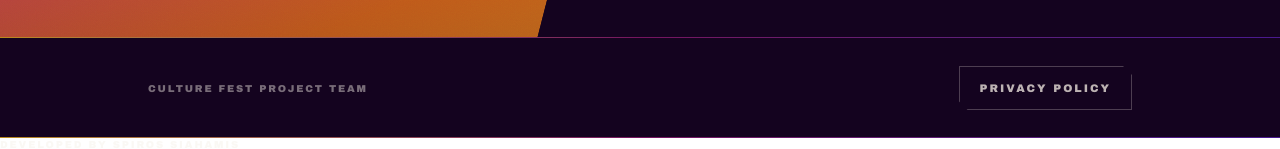
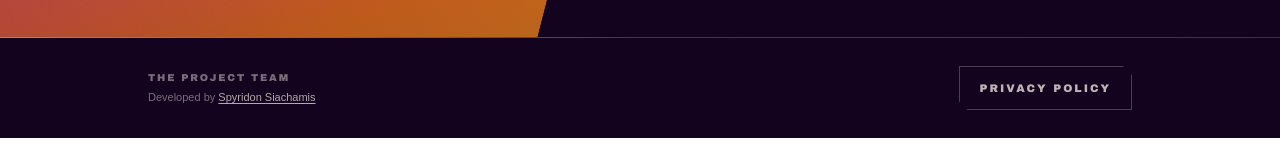
Before and after one commit to SpyrosSiachamis/culture-fest-survey, a Next.js app in the folder frontend/: page /signup in a window 1280 px wide. Shown: the part 763-912 px from the top of the page. Built offline with nearby package versions, Linux system fonts and the light colour scheme; no server answers.

Commit message:
feat: update privacy policy text and localization for developer attribution in footer

```diff
--- a/frontend/app/components/SiteFooter.tsx
+++ b/frontend/app/components/SiteFooter.tsx
@@ -4,6 +4,11 @@ import Link from "next/link";
 import { usePathname } from "next/navigation";
 
 import { useLang } from "@/components/LanguageProvider";
+
+/** Credited in both locales; the name itself is a proper noun and is not translated. */
+const DEVELOPER = "Spyridon Siachamis";
+
+const DEVELOPER_URL = "https://www.linkedin.com/in/spyridon-siachamis-578793290/";
 
 /**
  * The one footer, mounted once in the root layout so every public screen carries it.
@@ -34,7 +39,12 @@ export function SiteFooter() {
       <div className="h-px w-full bg-linear-to-r from-gold/70 via-magenta/50 to-violet/60" />
 
       <div className="mx-auto flex w-full max-w-5xl flex-col items-center gap-4 px-5 py-7 sm:flex-row sm:justify-between">
-        <p className="ticker text-[10px] text-bone/45">{t.footer.team}</p>
+        <div className="flex flex-col items-center gap-1 sm:items-start">
+          <p className="ticker text-[10px] text-bone/45">{t.footer.team}</p>
+          <p className="text-[11px] text-bone/45">
+            <Credit template={t.footer.developedBy} />
+          </p>
+        </div>
 
         <Link
           href="/privacy"
@@ -43,9 +53,34 @@ export function SiteFooter() {
           {t.footer.privacy}
         </Link>
       </div>
-      <div className="absolute bottom-0 left-0 h-px w-full bg-linear-to-r from-gold/70 via-magenta/50 to-violet/60" >
-        <p className="ticker text-[10px] text-bone/45">{t.footer_developed.developedBy}</p>
-      </div>
     </footer>
   );
 }
+
+/**
+ * "Developed by {name}", with the name linked to the developer's profile.
+ *
+ * `format()` from lib/i18n is no use here: it returns a flat string, and the name has to be an
+ * element. Splitting the template on the placeholder keeps the surrounding words translatable and
+ * lets each locale put the name where its grammar wants it.
+ */
+function Credit({ template }: { template: string }) {
+  const [before, after = ""] = template.split("{name}");
+
+  return (
+    <>
+      {before}
+      <a
+        href={DEVELOPER_URL}
+        target="_blank"
+        // noreferrer alongside noopener: the target is a personal profile, and there is no reason to
+        // tell it which page the visitor came from.
+        rel="noopener noreferrer"
+        className="text-bone/70 underline underline-offset-2 transition-colors hover:text-gold"
+      >
+        {DEVELOPER}
+      </a>
+      {after}
+    </>
+  );
+}
--- a/frontend/app/privacy/page.tsx
+++ b/frontend/app/privacy/page.tsx
@@ -10,7 +10,7 @@ import { PrivacyScreen } from "../components/PrivacyScreen";
 export const metadata: Metadata = {
   title: "Privacy Policy · Culture Fest 2026",
   description:
-    "How the Culture Fest Project Team handles information collected through the Culture Fest website, account system, and survey.",
+    "How the Project Team handles information collected through the Culture Fest website, account system, and survey.",
 };
 
 export default function PrivacyPage() {
--- a/frontend/lib/privacy.ts
+++ b/frontend/lib/privacy.ts
@@ -48,7 +48,7 @@ const en: Policy = {
   updated: "20 August 2026",
   status: "Draft for review",
   intro:
-    "This Privacy Policy explains how the Culture Fest Project Team handles information collected " +
+    "This Privacy Policy explains how the Project Team handles information collected " +
     "through the Culture Fest website, account system, and survey.",
   sections: [
     {
@@ -57,7 +57,7 @@ const en: Policy = {
       blocks: [
         {
           kind: "p",
-          text: "The Culture Fest website and survey are operated by the Culture Fest Project Team.",
+          text: "The Culture Fest website and survey are operated by the Project Team.",
         },
         {
           kind: "p",
@@ -74,7 +74,7 @@ const en: Policy = {
           kind: "p",
           text:
             "The privacy contact receives privacy-related requests and coordinates with the " +
-            "Culture Fest Project Team where necessary.",
+            "Project Team where necessary.",
         },
       ],
     },
@@ -174,7 +174,7 @@ const en: Policy = {
           kind: "p",
           text:
             "The Culture Fest survey is being used as a trial run for the festival. Its purpose is " +
-            "to help the Culture Fest Project Team understand attendee preferences, evaluate the " +
+            "to help the Project Team understand attendee preferences, evaluate the " +
             "event, and develop the Culture Fest brand and future events.",
         },
         { kind: "p", text: "Information may be used to:" },
@@ -200,7 +200,7 @@ const en: Policy = {
         {
           kind: "p",
           text:
-            "Survey information is intended for internal use by the Culture Fest Project Team and " +
+            "Survey information is intended for internal use by the Project Team and " +
             "is not intended to be shared with people outside the project team for their own " +
             "purposes.",
         },
@@ -245,7 +245,7 @@ const en: Policy = {
         {
           kind: "p",
           text:
-            "Survey responses are intended for internal use by the Culture Fest Project Team.",
+            "Survey responses are intended for internal use by the Project Team.",
         },
         {
           kind: "p",
@@ -420,7 +420,7 @@ const en: Policy = {
         {
           kind: "contact",
           rows: [
-            { label: "Team", value: "Culture Fest Project Team" },
+            { label: "Team", value: "The Project Team" },
             { label: "Privacy Contact", value: "Spyridon Siachamis" },
             { label: "Privacy Email", value: PRIVACY_EMAIL, href: PRIVACY_MAILTO },
             { label: "Website", value: WEBSITE, href: WEBSITE },
@@ -435,7 +435,7 @@ const el: Policy = {
   updated: "20 Αυγούστου 2026",
   status: "Προσχέδιο προς αναθεώρηση",
   intro:
-    "Η παρούσα Πολιτική Απορρήτου εξηγεί πώς η Ομάδα Έργου του Culture Fest διαχειρίζεται τις " +
+    "Η παρούσα Πολιτική Απορρήτου εξηγεί πώς η Ομάδα Έργου διαχειρίζεται τις " +
     "πληροφορίες που συλλέγονται μέσω του ιστότοπου, του συστήματος λογαριασμών και της έρευνας " +
     "του Culture Fest.",
   sections: [
@@ -446,8 +446,7 @@ const el: Policy = {
         {
           kind: "p",
           text:
-            "Ο ιστότοπος και η έρευνα του Culture Fest λειτουργούν από την Ομάδα Έργου του " +
-            "Culture Fest.",
+            "Ο ιστότοπος και η έρευνα του Culture Fest λειτουργούν από την Ομάδα Έργου.",
         },
         {
           kind: "p",
@@ -466,7 +465,7 @@ const el: Policy = {
           kind: "p",
           text:
             "Ο υπεύθυνος απορρήτου λαμβάνει τα αιτήματα που αφορούν το απόρρητο και συνεργάζεται " +
-            "με την Ομάδα Έργου του Culture Fest όπου χρειάζεται.",
+            "με την Ομάδα Έργου όπου χρειάζεται.",
         },
       ],
     },
@@ -573,7 +572,7 @@ const el: Policy = {
           kind: "p",
           text:
             "Η έρευνα του Culture Fest χρησιμοποιείται ως δοκιμαστική εφαρμογή για το φεστιβάλ. " +
-            "Σκοπός της είναι να βοηθήσει την Ομάδα Έργου του Culture Fest να κατανοήσει τις " +
+            "Σκοπός της είναι να βοηθήσει την Ομάδα Έργου να κατανοήσει τις " +
             "προτιμήσεις του κοινού, να αξιολογήσει την εκδήλωση και να αναπτύξει τη μάρκα " +
             "Culture Fest και μελλοντικές εκδηλώσεις.",
         },
@@ -600,9 +599,8 @@ const el: Policy = {
         {
           kind: "p",
           text:
-            "Τα στοιχεία της έρευνας προορίζονται για εσωτερική χρήση από την Ομάδα Έργου του " +
-            "Culture Fest και δεν προορίζονται να κοινοποιηθούν σε άτομα εκτός της ομάδας για " +
-            "δικούς τους σκοπούς.",
+            "Τα στοιχεία της έρευνας προορίζονται για εσωτερική χρήση από την Ομάδα Έργου και " +
+            "δεν προορίζονται να κοινοποιηθούν σε άτομα εκτός της ομάδας για δικούς τους σκοπούς.",
         },
       ],
     },
@@ -646,8 +644,7 @@ const el: Policy = {
         {
           kind: "p",
           text:
-            "Οι απαντήσεις της έρευνας προορίζονται για εσωτερική χρήση από την Ομάδα Έργου του " +
-            "Culture Fest.",
+            "Οι απαντήσεις της έρευνας προορίζονται για εσωτερική χρήση από την Ομάδα Έργου.",
         },
         {
           kind: "p",
@@ -828,7 +825,7 @@ const el: Policy = {
         {
           kind: "contact",
           rows: [
-            { label: "Ομάδα", value: "Culture Fest Project Team" },
+            { label: "Ομάδα", value: "The Project Team" },
             { label: "Υπεύθυνος απορρήτου", value: "Spyridon Siachamis" },
             { label: "Email απορρήτου", value: PRIVACY_EMAIL, href: PRIVACY_MAILTO },
             { label: "Ιστότοπος", value: WEBSITE, href: WEBSITE },
--- a/frontend/locales/el.json
+++ b/frontend/locales/el.json
@@ -127,7 +127,8 @@
   },
   "footer": {
     "privacy": "Πολιτική Απορρήτου",
-    "team": "Ομάδα Έργου Culture Fest",
+    "team": "Η Ομάδα Έργου",
+    "developedBy": "Developed by {name}",
     "label": "Πληροφορίες ιστότοπου"
   },
   "privacy": {
--- a/frontend/locales/en.json
+++ b/frontend/locales/en.json
@@ -127,7 +127,8 @@
   },
   "footer": {
     "privacy": "Privacy Policy",
-    "team": "Culture Fest Project Team",
+    "team": "The Project Team",
+    "developedBy": "Developed by {name}",
     "label": "Site information"
   },
   "privacy": {
@@ -138,9 +139,6 @@
     "statusLabel": "Status",
     "translationNote": "This policy is published in English and Greek. Where the two differ, the English text is the authoritative version.",
     "home": "Back to Culture Fest 2026"
-  },
-  "footer_developed": {
-    "developedBy": "Developed by Spiros Siahamis"
   },
   "notFound": {
     "title": "Not found · Culture Fest 2026",
```
